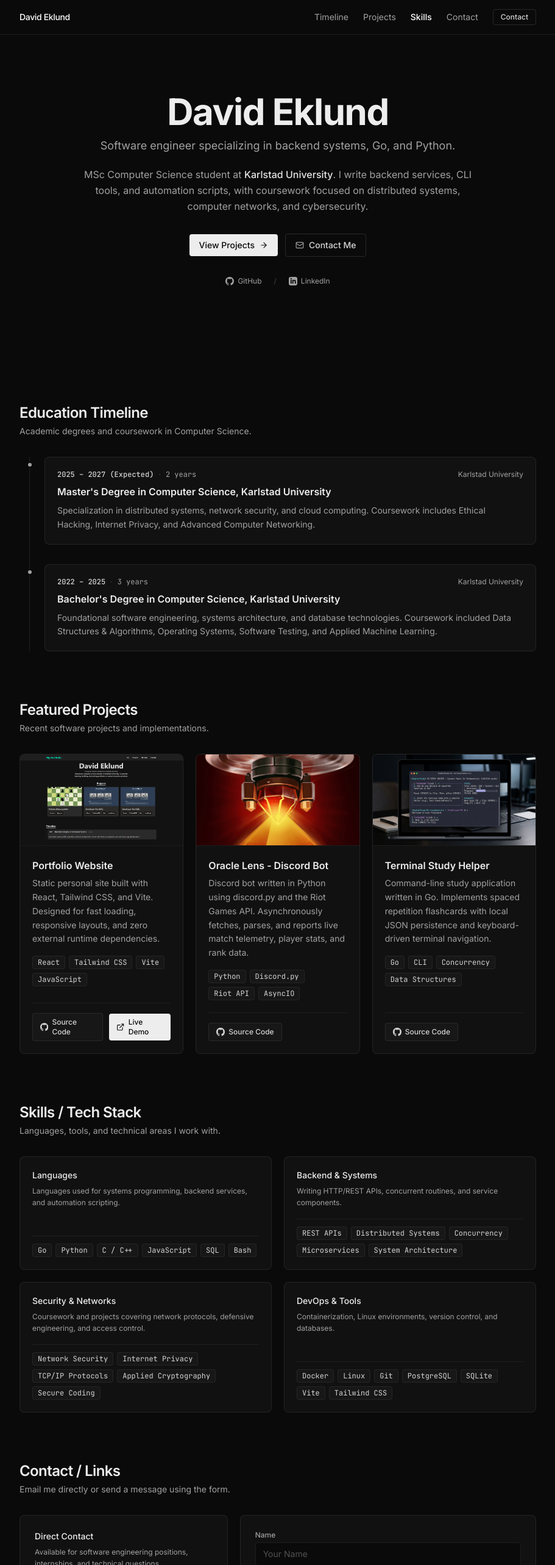
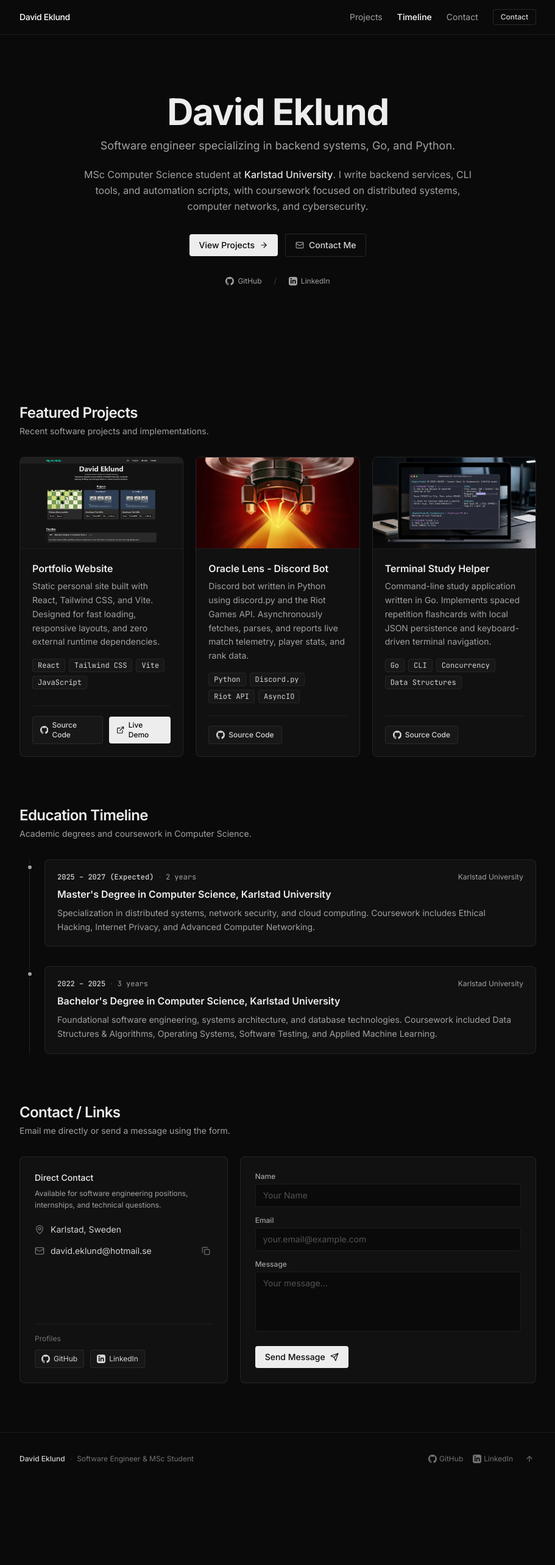
Before and after one commit to Eklund2012/minimal-portfolio, a React (Vite) app: page / in a window 1280 px wide. Shown: the top 2566 px of the page at 61% size, without its empty margins (184-1095 px from the left). After the commit the page ends 2435 px from the top, so only its background shows below. Built offline with nearby package versions, Linux system fonts and the light colour scheme.

Commit message:
feat: reorder projects above timeline and remove skills section

```diff
--- a/src/App.jsx
+++ b/src/App.jsx
@@ -1,9 +1,8 @@
 import React from "react";
 import Header from "./components/header";
 import Intro from "./components/intro";
+import Portfolio from "./components/portfolio";
 import Timeline from "./components/timeline";
-import Portfolio from "./components/portfolio";
-import Skills from "./components/skills";
 import Contact from "./components/contact";
 import Footer from "./components/footer";
 
@@ -16,16 +15,12 @@ function App() {
           <Intro />
         </section>
 
-        <section id="timeline" className="scroll-mt-16">
-          <Timeline />
-        </section>
-
         <section id="projects" className="scroll-mt-16">
           <Portfolio />
         </section>
 
-        <section id="skills" className="scroll-mt-16">
-          <Skills />
+        <section id="timeline" className="scroll-mt-16">
+          <Timeline />
         </section>
 
         <section id="contact" className="scroll-mt-16">
--- a/src/data/header.js
+++ b/src/data/header.js
@@ -1,7 +1,6 @@
 const header = [
+  { text: "Projects", target: "projects" },
   { text: "Timeline", target: "timeline" },
-  { text: "Projects", target: "projects" },
-  { text: "Skills", target: "skills" },
   { text: "Contact", target: "contact" },
 ];
 
```
